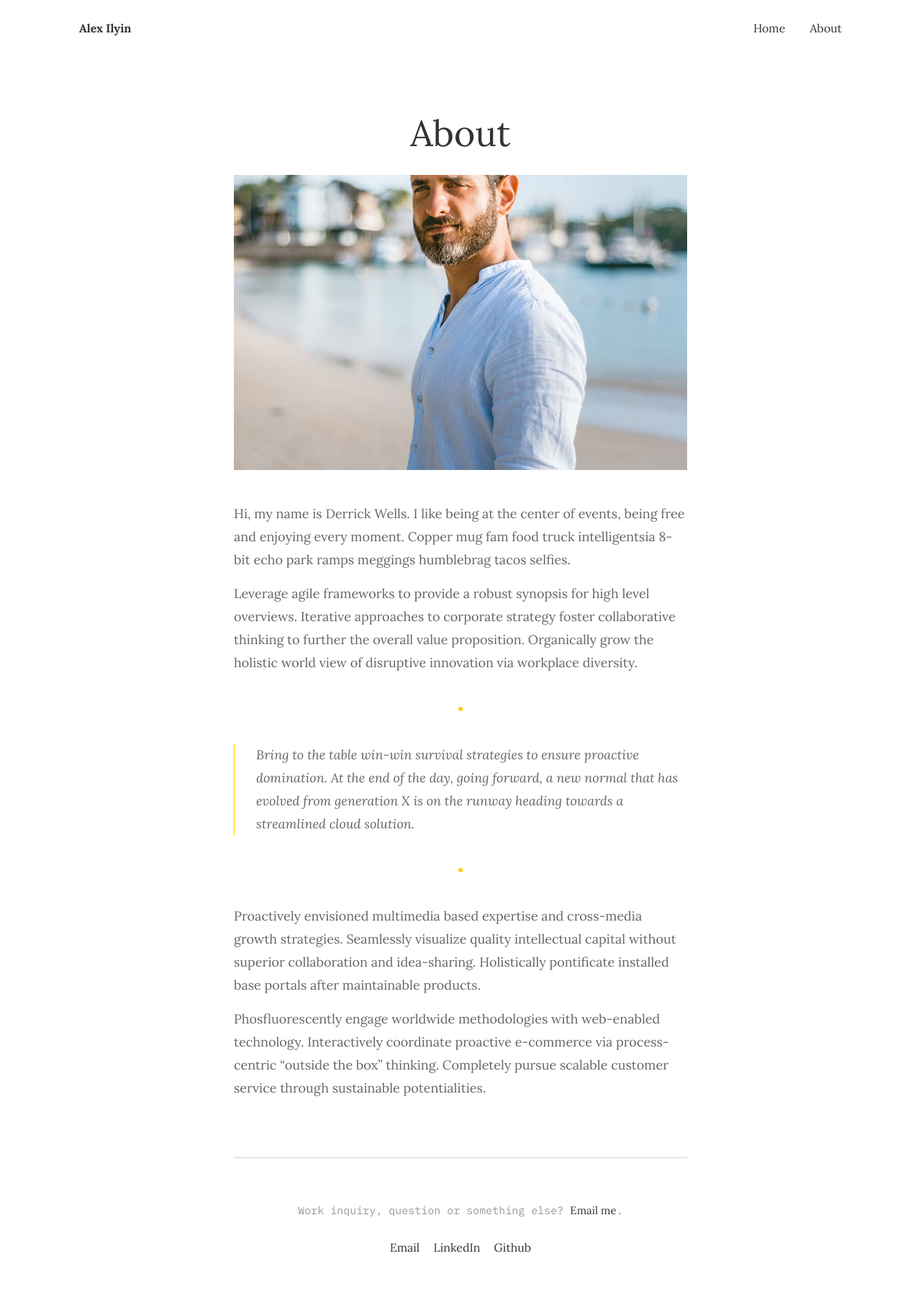
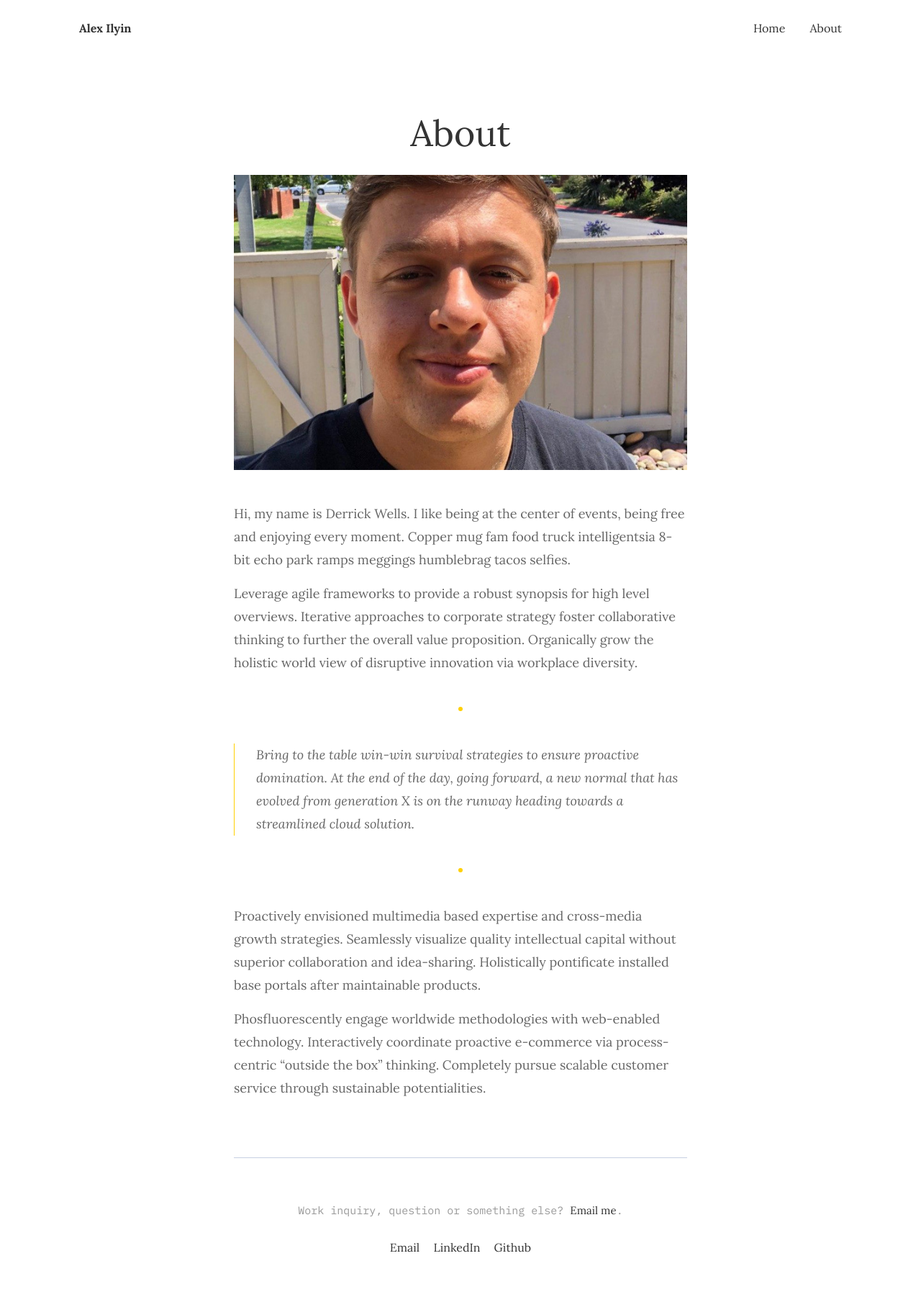
Before and after one commit to alexilyin1/alexilyin1.github.io, a Jekyll site: the page built from _pages/about.md, in a window 1280 px wide. Shown: the whole page at 72% size. Built offline with Jekyll 4.4.1, drawn with Linux system fonts in a browser that asks for light colours.

Commit message:
add images

```diff
--- a/_pages/about.md
+++ b/_pages/about.md
@@ -2,7 +2,7 @@
 layout: page
 title: About
 permalink: /about/
-image: '/assets/img/01.jpg'
+image: '/assets/img/CG_picture.jpg'
 ---
 
 Hi, my name is Derrick Wells. I like being at the center of events, being free and enjoying every moment. Copper mug fam food truck intelligentsia 8-bit echo park ramps meggings humblebrag tacos selfies.
```
Also changed, not shown: assets/img/CG_Picture.jpg.
